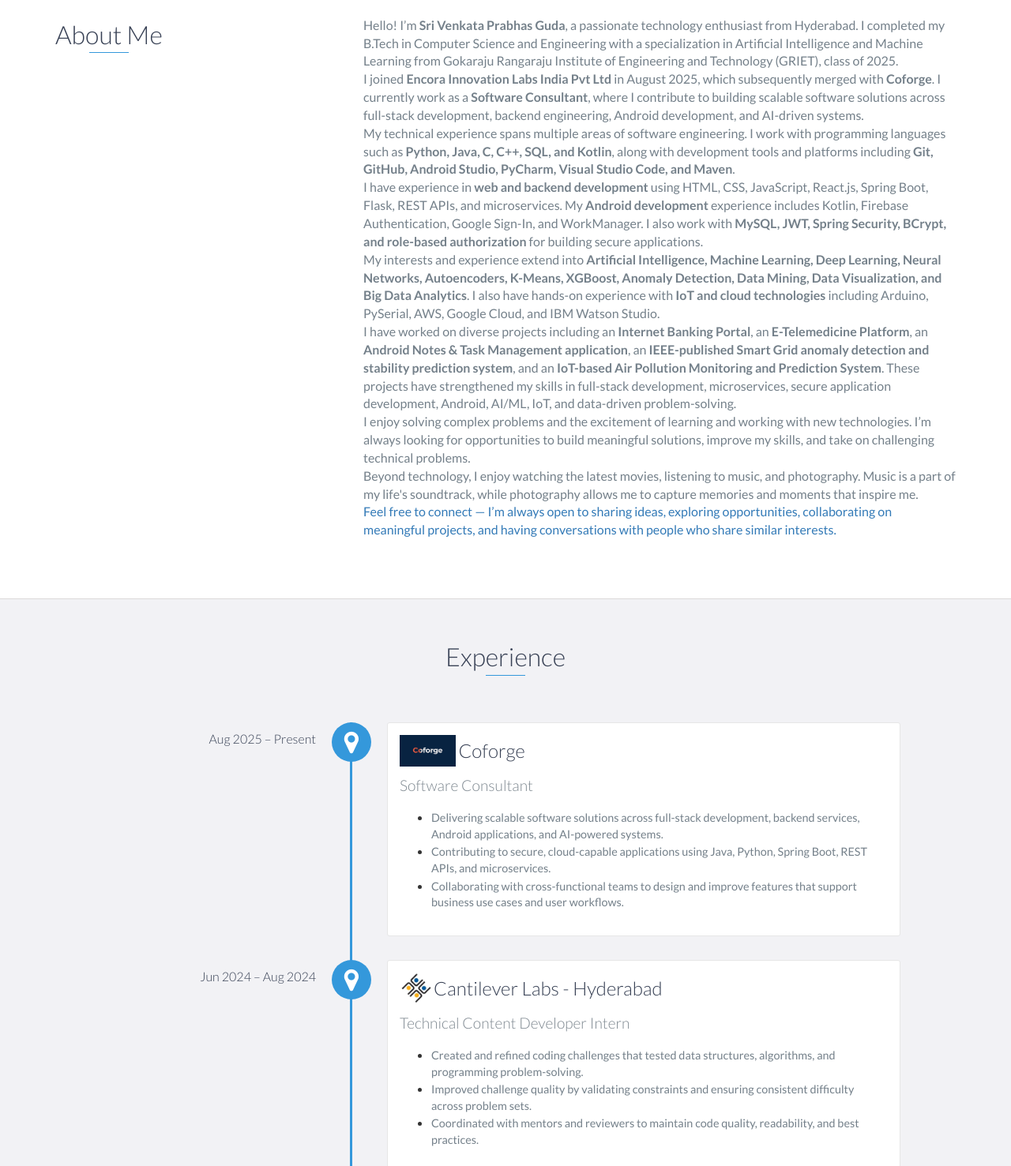
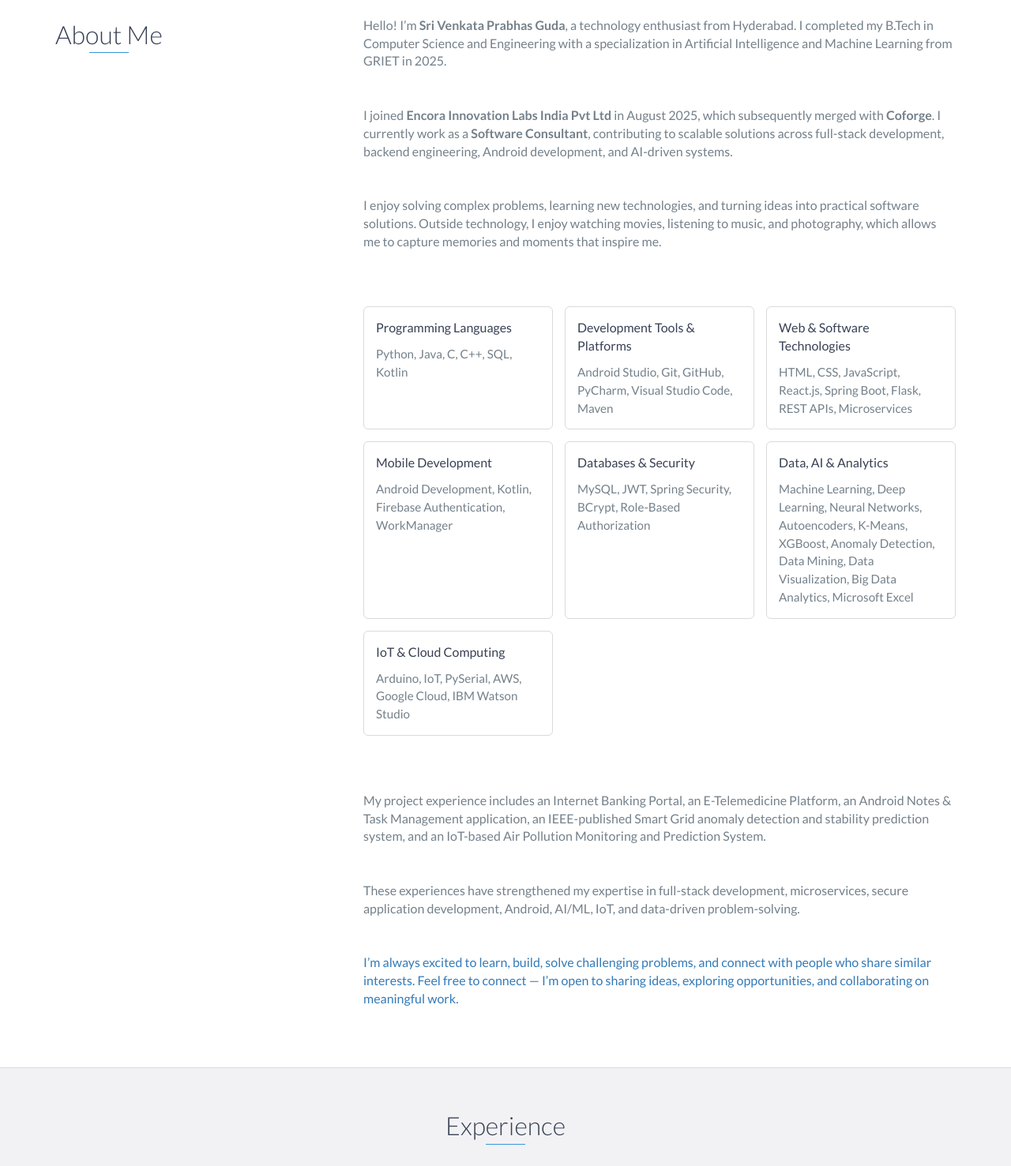
Before and after one commit to prabhasg03/Portfolio_Website, a website: page index.html in a window 1280 px wide. Shown: the part 900-2377 px from the top of the page at 79% size. Drawn offline with nearby package versions, Linux system fonts and the light colour scheme.

Commit message:
Refine personal bio and project descriptions in index.html
Updated personal introduction and project experience, enhancing clarity and conciseness.

```diff
--- a/index.html
+++ b/index.html
@@ -96,75 +96,99 @@
             </div>
 
             <div class="col-md-8">
-
                 <p>
-                    Hello! I’m <strong>Sri Venkata Prabhas Guda</strong>, a passionate technology
-                    enthusiast from Hyderabad. I completed my B.Tech in Computer Science and Engineering
-                    with a specialization in Artificial Intelligence and Machine Learning from
-                    Gokaraju Rangaraju Institute of Engineering and Technology (GRIET), class of 2025.
+                    Hello! I’m <strong>Sri Venkata Prabhas Guda</strong>, a technology enthusiast from Hyderabad.
+                    I completed my B.Tech in Computer Science and Engineering with a specialization in
+                    Artificial Intelligence and Machine Learning from GRIET in 2025.
                 </p>
-
+				<br><br>
                 <p>
                     I joined <strong>Encora Innovation Labs India Pvt Ltd</strong> in August 2025,
                     which subsequently merged with <strong>Coforge</strong>. I currently work as a
-                    <strong>Software Consultant</strong>, where I contribute to building scalable software
-                    solutions across full-stack development, backend engineering, Android development,
-                    and AI-driven systems.
+                    <strong>Software Consultant</strong>, contributing to scalable solutions across
+                    full-stack development, backend engineering, Android development, and AI-driven systems.
                 </p>
+				<br><br>
+                <p>
+                    I enjoy solving complex problems, learning new technologies, and turning ideas into
+                    practical software solutions. Outside technology, I enjoy watching movies, listening
+                    to music, and photography, which allows me to capture memories and moments that inspire me.
+                </p>
+				<br><br>
+                <div class="about-lists">
 
+                    <div class="about-block">
+                        <h4>Programming Languages</h4>
                         <p>
-                    My technical experience spans multiple areas of software engineering. I work with
-                    programming languages such as <strong>Python, Java, C, C++, SQL, and Kotlin</strong>,
-                    along with development tools and platforms including <strong>Git, GitHub, Android
-                    Studio, PyCharm, Visual Studio Code, and Maven</strong>.
+                            Python, Java, C, C++, SQL, Kotlin
                         </p>
+                    </div>
 
+                    <div class="about-block">
+                        <h4>Development Tools & Platforms</h4>
                         <p>
-                    I have experience in <strong>web and backend development</strong> using HTML, CSS,
-                    JavaScript, React.js, Spring Boot, Flask, REST APIs, and microservices. My
-                    <strong>Android development</strong> experience includes Kotlin, Firebase Authentication,
-                    Google Sign-In, and WorkManager. I also work with <strong>MySQL, JWT, Spring Security,
-                    BCrypt, and role-based authorization</strong> for building secure applications.
+                            Android Studio, Git, GitHub, PyCharm, Visual Studio Code, Maven
                         </p>
+                    </div>
 
+                    <div class="about-block">
+                        <h4>Web & Software Technologies</h4>
                         <p>
-                    My interests and experience extend into <strong>Artificial Intelligence, Machine Learning,
-                    Deep Learning, Neural Networks, Autoencoders, K-Means, XGBoost, Anomaly Detection,
-                    Data Mining, Data Visualization, and Big Data Analytics</strong>. I also have hands-on
-                    experience with <strong>IoT and cloud technologies</strong> including Arduino, PySerial,
-                    AWS, Google Cloud, and IBM Watson Studio.
+                            HTML, CSS, JavaScript, React.js, Spring Boot, Flask, REST APIs, Microservices
                         </p>
+                    </div>
 
+                    <div class="about-block">
+                        <h4>Mobile Development</h4>
                         <p>
-                    I have worked on diverse projects including an <strong>Internet Banking Portal</strong>,
-                    an <strong>E-Telemedicine Platform</strong>, an <strong>Android Notes & Task Management
-                    application</strong>, an <strong>IEEE-published Smart Grid anomaly detection and
-                    stability prediction system</strong>, and an <strong>IoT-based Air Pollution Monitoring
-                    and Prediction System</strong>. These projects have strengthened my skills in
-                    full-stack development, microservices, secure application development, Android,
-                    AI/ML, IoT, and data-driven problem-solving.
+                            Android Development, Kotlin, Firebase Authentication, WorkManager
                         </p>
+                    </div>
 
+                    <div class="about-block">
+                        <h4>Databases & Security</h4>
                         <p>
-                    I enjoy solving complex problems and the excitement of learning and working with
-                    new technologies. I’m always looking for opportunities to build meaningful solutions,
-                    improve my skills, and take on challenging technical problems.
+                            MySQL, JWT, Spring Security, BCrypt, Role-Based Authorization
                         </p>
+                    </div>
 
+                    <div class="about-block">
+                        <h4>Data, AI & Analytics</h4>
                         <p>
-                    Beyond technology, I enjoy watching the latest movies, listening to music, and
-                    photography. Music is a part of my life's soundtrack, while photography allows me
-                    to capture memories and moments that inspire me.
+                            Machine Learning, Deep Learning, Neural Networks, Autoencoders,
+                            K-Means, XGBoost, Anomaly Detection, Data Mining,
+                            Data Visualization, Big Data Analytics, Microsoft Excel
                         </p>
+                    </div>
 
+                    <div class="about-block">
+                        <h4>IoT & Cloud Computing</h4>
                         <p>
-                    <a href="#contact">
-                        Feel free to connect — I’m always open to sharing ideas, exploring opportunities,
-                        collaborating on meaningful projects, and having conversations with people who
-                        share similar interests.
+                            Arduino, IoT, PySerial, AWS, Google Cloud, IBM Watson Studio
+                        </p>
+                    </div>
+
+                </div>
+				<br><br>
+                <p>
+                    My project experience includes an Internet Banking Portal, an E-Telemedicine Platform,
+                    an Android Notes & Task Management application, an IEEE-published Smart Grid anomaly
+                    detection and stability prediction system, and an IoT-based Air Pollution Monitoring
+                    and Prediction System.
+                </p>
+				<br><br>
+                <p>
+                    These experiences have strengthened my expertise in full-stack development,
+                    microservices, secure application development, Android, AI/ML, IoT, and
+                    data-driven problem-solving.
+                </p>
+				<br><br>
+                <p><a href="#contact">
+                    I’m always excited to learn, build, solve challenging problems, and connect with
+                    people who share similar interests. Feel free to connect — I’m open to sharing ideas,
+                    exploring opportunities, and collaborating on meaningful work.
 				</a>
                 </p>
-
             </div>
         </div>
     </div>
```
Lines whose indentation alone changed are shown as unchanged.
